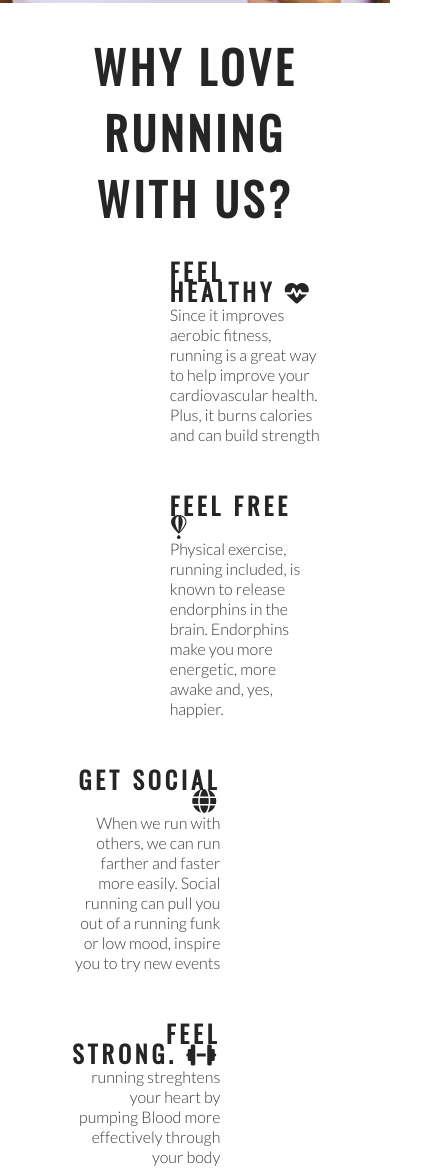
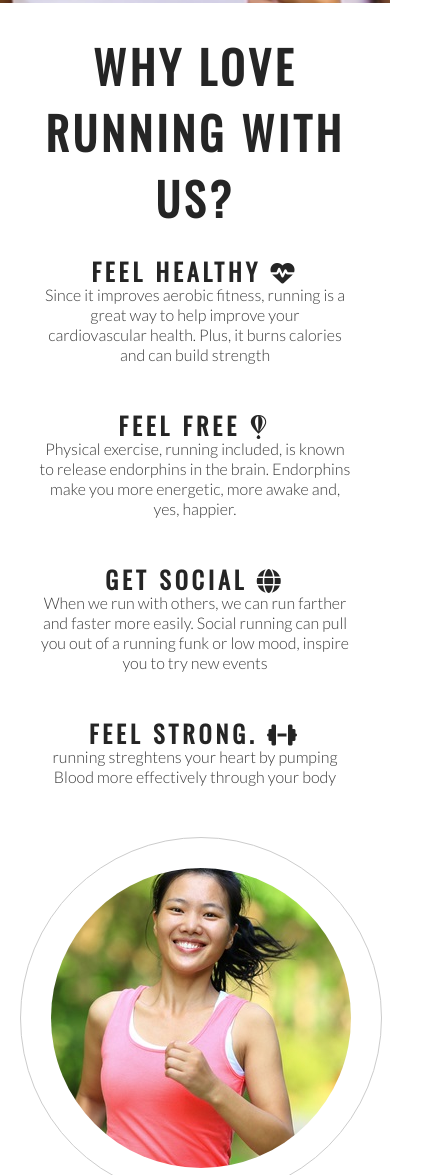
Before and after one commit to imranakhtar373/WALKING-BASE-PROJECT, a plain HTML site: page index.html in a window 390 px wide. Shown: the part 717-1892 px from the top of the page, 430 px wide, since content can reach past the window. Drawn offline with nearby package versions, Linux system fonts and the light colour scheme.

Commit message:
added some screen styles for club ethos sections on mobile screen

```diff
--- a/assets/css/style.css
+++ b/assets/css/style.css
@@ -309,3 +309,35 @@ hr{
         line-height: 25px;
     }
 }
+
+#cover-text {
+    left: 0;
+}
+
+#club-ethos {
+    width: 90%;
+    height: 1200px;
+    margin: 0 auto;
+}
+
+.left-about-heading, .right-about-heading {
+    width: inherit;
+}
+
+.left-about-heading h2, .right-about-heading h2 {
+    width: 100%;
+    text-align: center;
+}
+
+.left-about-heading p, .right-about-heading p {
+    text-align: center;
+    padding: 0 20px;
+}
+
+
+/* For small screen sizes below 800px width */
+@media screen and (max-width: 800px) {
+#photos {
+    column-count: 2;
+}
+}
```
